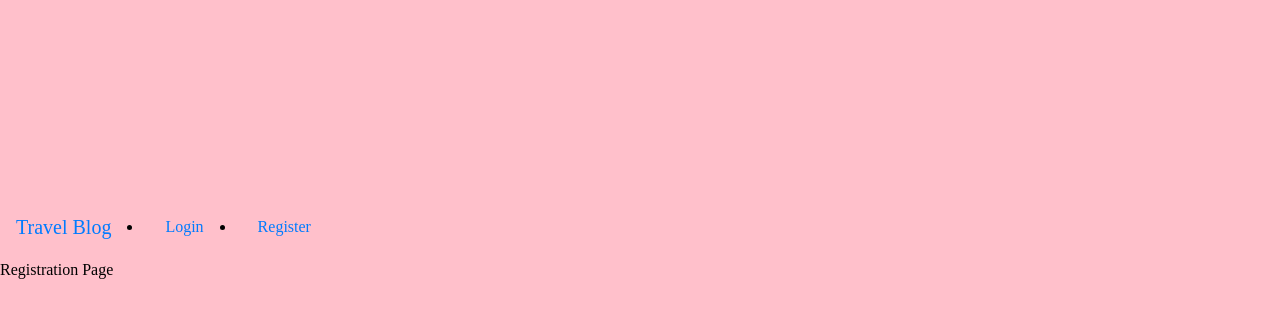
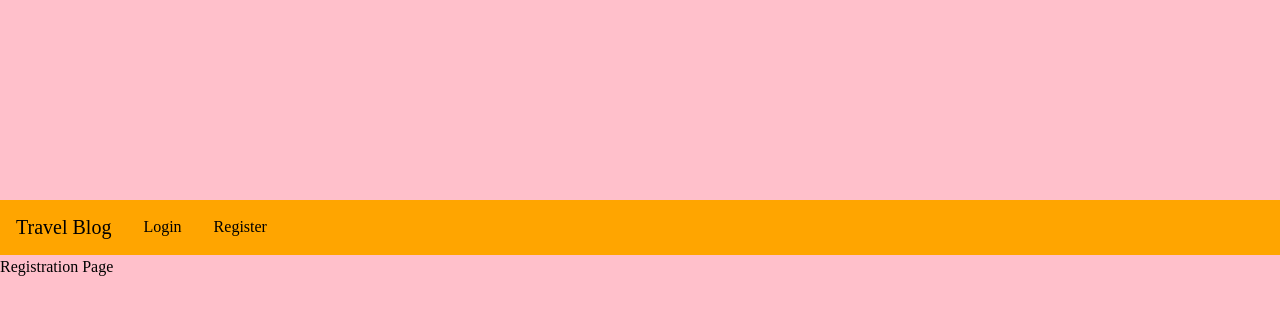
Before and after one commit to FablihaHossain/travel_blog, a Django app: page /register/ in a window 1280 px wide. Shown: the part 153-471 px from the top of the page. Run offline with Django 3.2, Linux system fonts and the light colour scheme; some libraries are stand-ins or nearby versions.

Commit message:
modifications to stylesheet, referenced from previous project

```diff
--- a/travelBlog/static/stylesheet.css
+++ b/travelBlog/static/stylesheet.css
@@ -15,3 +15,29 @@
     margin-bottom: 0px;
     align-content: center;
 }
+
+.navbar {
+	height: 55px;
+	width: auto;
+	list-style: none;
+	background-color:orange;
+}
+
+.nav-words{
+	color: black;
+    text-decoration: none;
+}
+.navbar-text:hover{
+	color: pink;
+}
+
+.btn-primary{
+	background-color:#a70101e8;
+	color:white;
+	width:150px;
+	align-items: center;
+}
+
+.btn-primary-block:hover{
+	background-color: #a70101ad;
+}
```
